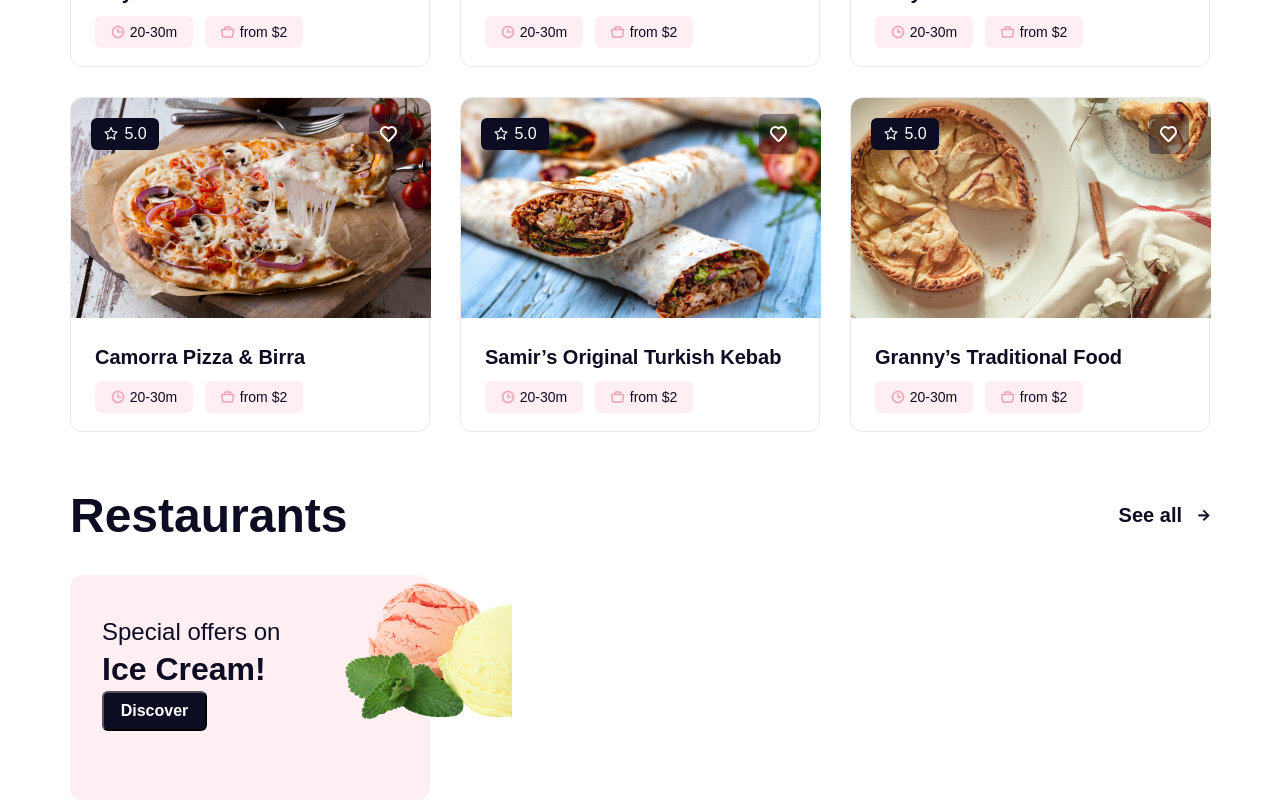
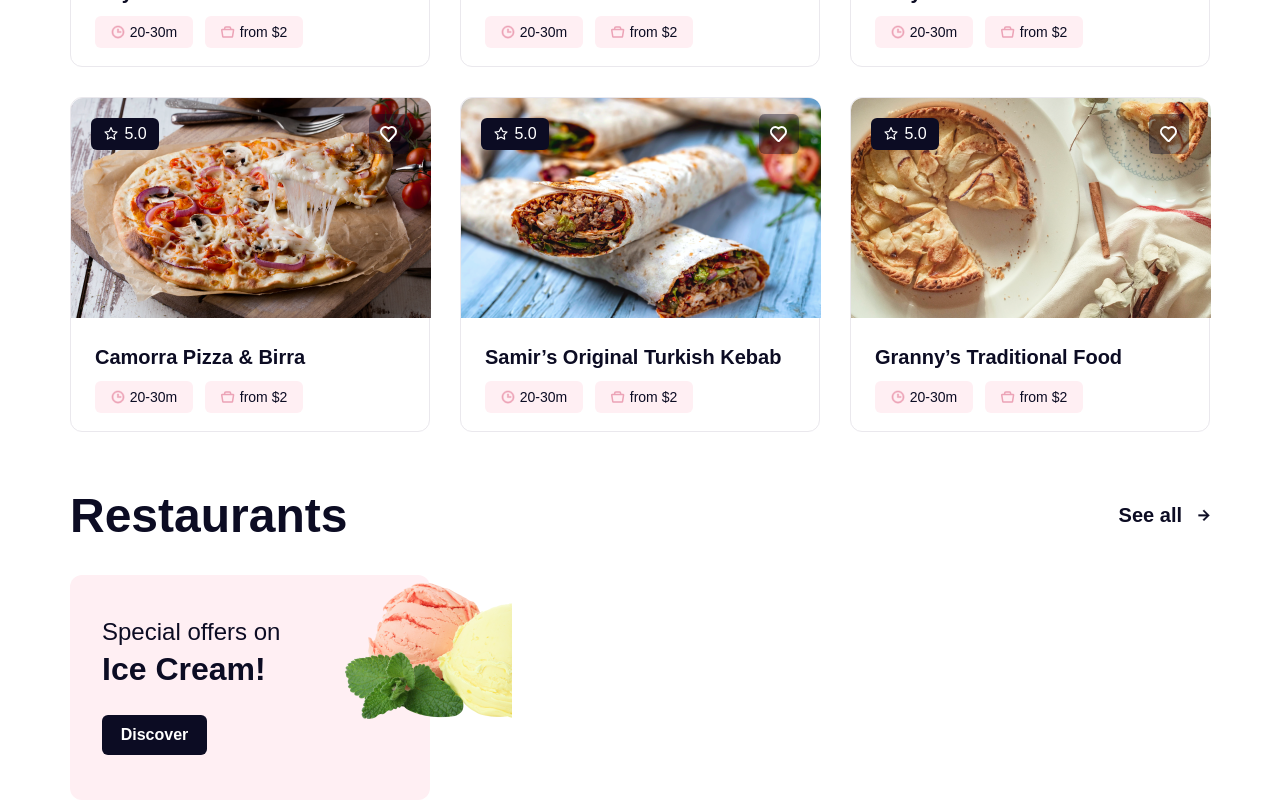
Before and after one commit to komilovmDev/Restaran, a React (Create React App) app in the folder client/: page / in a window 1280 px wide. Shown: the part 1167-1967 px from the top of the page. Built offline with nearby package versions, Linux system fonts and the light colour scheme.

Commit message:
shop img style

```diff
--- a/client/src/style.css
+++ b/client/src/style.css
@@ -375,4 +375,12 @@ main {
     font-size: 16px;
     line-height: 22px;
     color: #FFFFFF;
+    border: none;
+    cursor: pointer;
+    margin-top: 24px;
 }
+
+
+.shopImg {
+
+}
```
